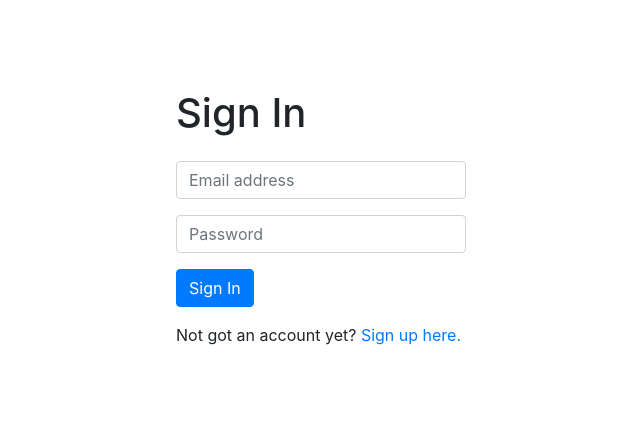
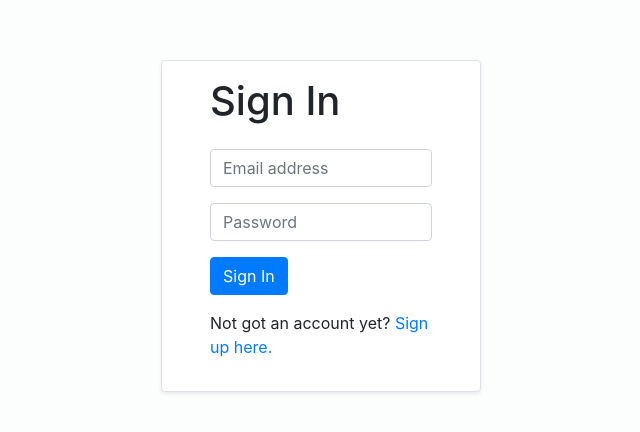
Before and after one commit to DanJSG/AuthServer, a React (Create React App) app in the folder account-screen/: page /oauth2/authorize in a window 1280 px wide. Shown: the part 174-606 px from the top of the page, without its empty margins (319-959 px from the left). Built offline with nearby package versions, Linux system fonts and the light colour scheme.

Commit message:
Added border style changes for sign in page [OGDEV-127]

```diff
--- a/account-screen/src/components/LoginPage/Forms/LoginForm.jsx
+++ b/account-screen/src/components/LoginPage/Forms/LoginForm.jsx
@@ -3,8 +3,8 @@ import { Link } from 'react-router-dom';
 
 function LoginForm(props) {
     return (
-        <div className="row align-items-center justify-content-center inherit-height">
-            <div className="col-3">
+        <div className="row align-items-center justify-content-center h-100" style={{ backgroundColor: "#f3f5f744" }}>
+            <div className="col-3 border shadow-sm rounded px-5 py-3 bg-white" >
                 <div>
                     <h1 className="mb-4">Sign In</h1>
                     <form onSubmit={props.handleLogin}>
```
Also changed, not shown: account-screen/src/App.scss (line endings or trailing spaces).
